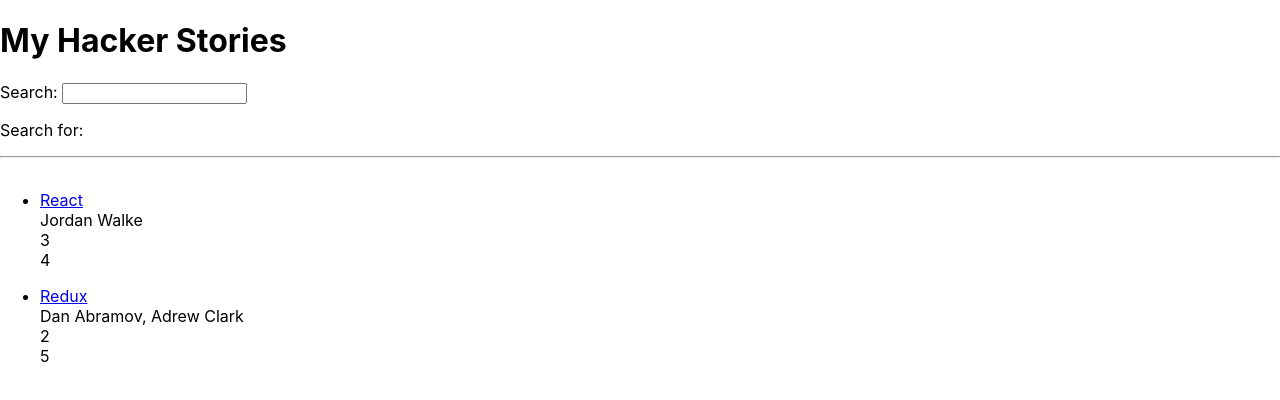
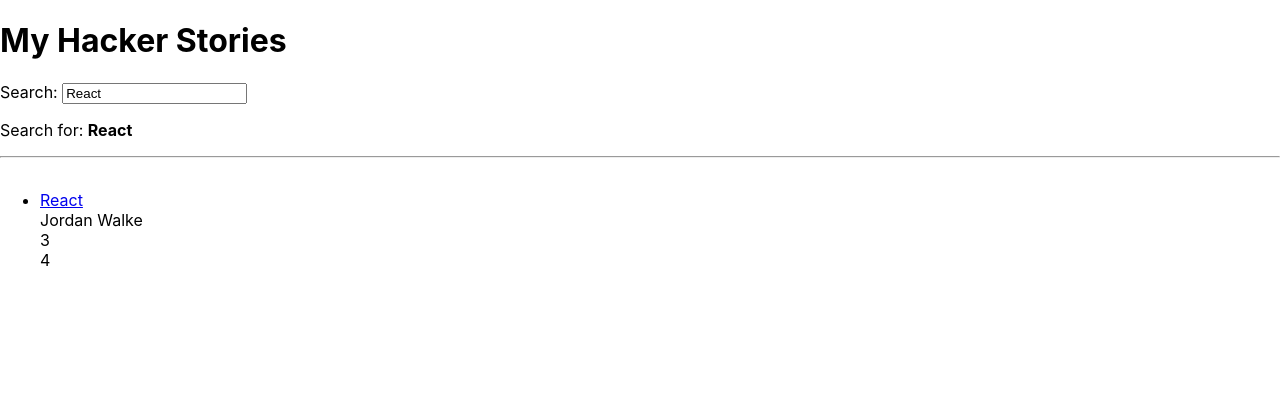
Before and after one commit to eduvnsm/road-to-react-2022, a React (Create React App) app: page / in a window 1280 px wide. Shown: the top 400 px of the page. Built offline with nearby package versions, Linux system fonts and the light colour scheme.

Commit message:
React Controlled Components

```diff
--- a/src/App.js
+++ b/src/App.js
@@ -21,7 +21,7 @@
         }
     ];
 
-    const [searchTerm, setSearchTerm] = React.useState('');
+    const [searchTerm, setSearchTerm] = React.useState('React');
 
     const handleSearch = (e) => {
         setSearchTerm(e.target.value);
@@ -48,7 +48,7 @@
     return (
         <div>
             <label htmlFor="search" placeholder="Search">Search: </label>
-            <input id="search" type="text" onChange={props.onSearch} />
+            <input id="search" type="text" onChange={props.onSearch} value={props.term} />
 
             <p>
                 Search for: <strong>{props.term}</strong>
```
